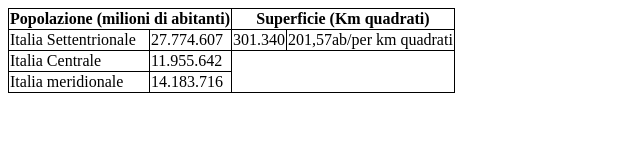
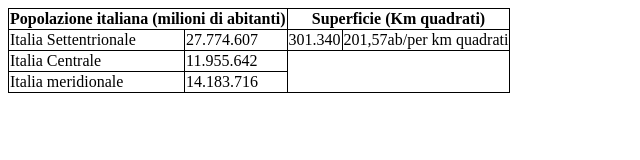
Before and after one commit to r22-4ar-by/r22-4ar-by.github.io, a plain HTML site: page esercizi/es3.html in a window 1280 px wide. Shown: the whole page, without its empty margins (0-640 px from the left). Drawn offline with Linux system fonts and the light colour scheme.

Commit message:
Update es3.html

```diff
--- a/esercizi/es3.html
+++ b/esercizi/es3.html
@@ -14,7 +14,7 @@
 
 <table>
 <tr>
- <th colspan="2">Popolazione (milioni di abitanti)</th>
+ <th colspan="2">Popolazione italiana (milioni di abitanti)</th>
   <th colspan="2">Superficie (Km quadrati)</th>
   </tr>
   <td>Italia Settentrionale</td>
```
